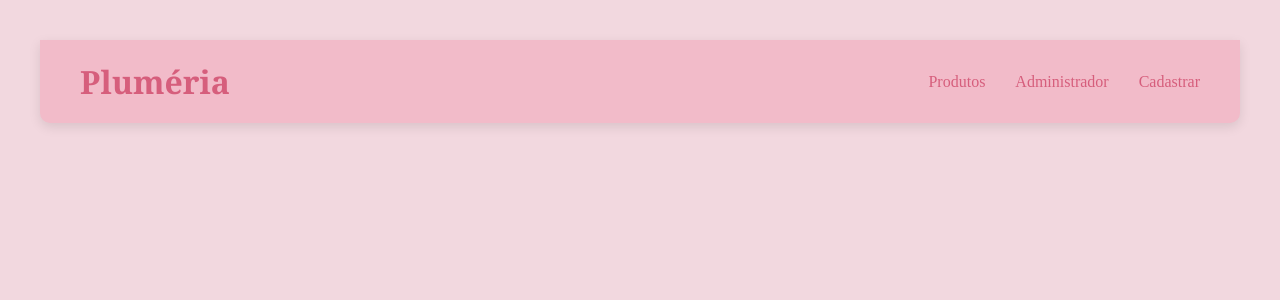
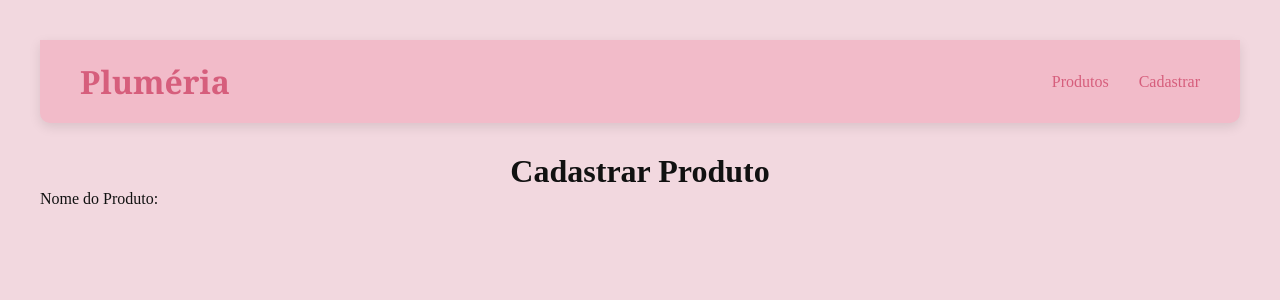
Before and after one commit to Nanicalog/1023A-frontend-main, a React (Vite) app: page /cadastrar in a window 1280 px wide. Shown: the top 300 px of the page. Built offline with nearby package versions, Linux system fonts and the light colour scheme.

Commit message:
#cadastrar

```diff
--- a/src/Cadastrar.tsx
+++ b/src/Cadastrar.tsx
@@ -1,10 +1,22 @@
 import Header from "./Header";
-
+import React from 'react';
+import './Pagina.css';
 function Cadastrar() {
     return (
         <>
             <Header />
-          </>
-    );
+
+            <main>
+                <h1 className="titulo-cadastrar">Cadastrar Produto</h1>
+                <form className="formulario-cadastrar">
+                    </form>
+                    <div className="campo">
+                    </div>
+                    <label htmlFor="nome">Nome do Produto:</label>
+                </main>
+
+            </>
+            );
 }
-export default Cadastrar;
+
+            export default Cadastrar;
--- a/src/Header.tsx
+++ b/src/Header.tsx
@@ -8,7 +8,6 @@ export default function Header() {
       <nav className="navegacao">
         <ul className="links-navegacao">
           <li><Link to="/produtos">Produtos</Link></li>
-          <li><Link to="/administrador">Administrador</Link></li>
           <li><Link to="/cadastrar">Cadastrar</Link></li>
         </ul>
       </nav>
```
